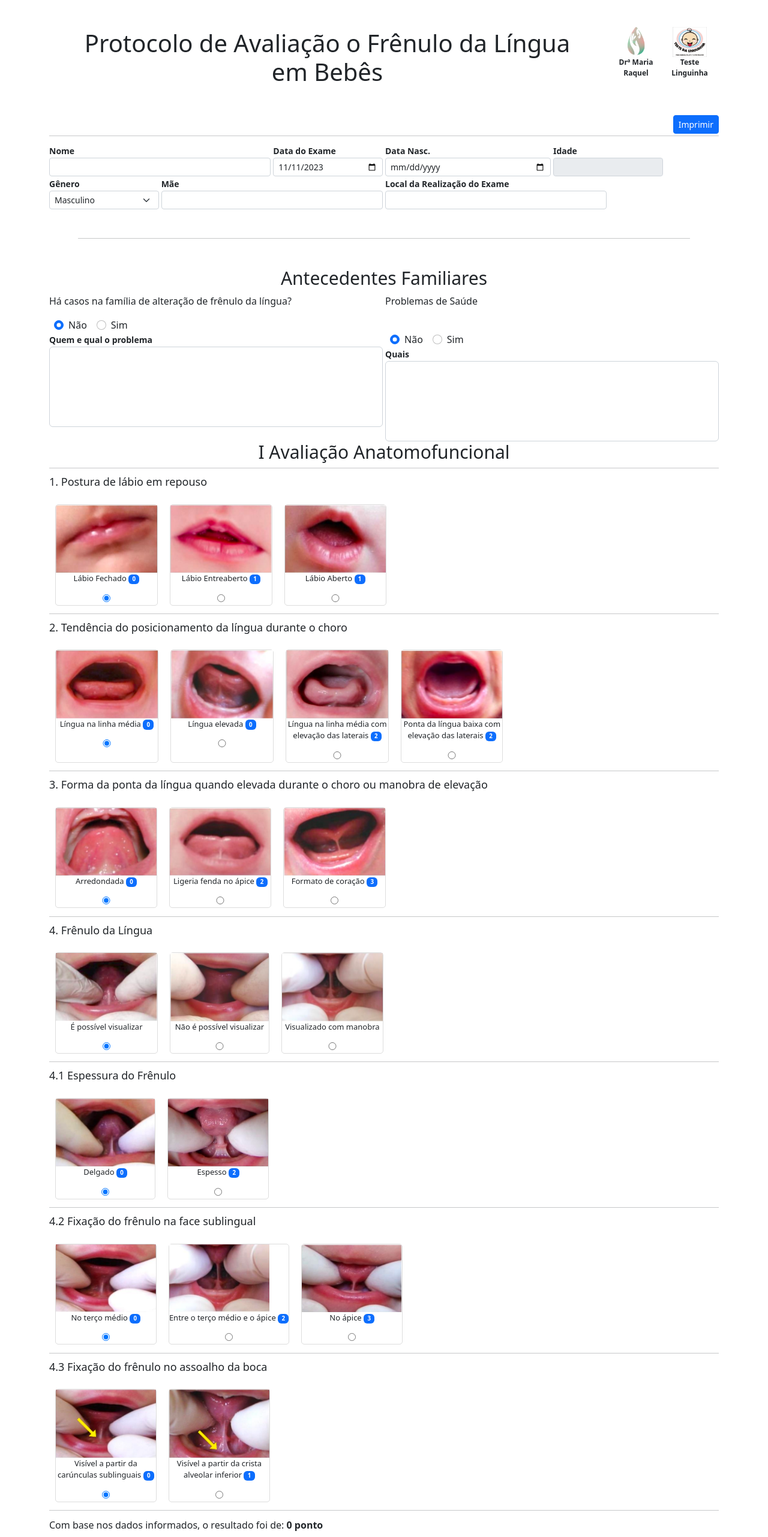
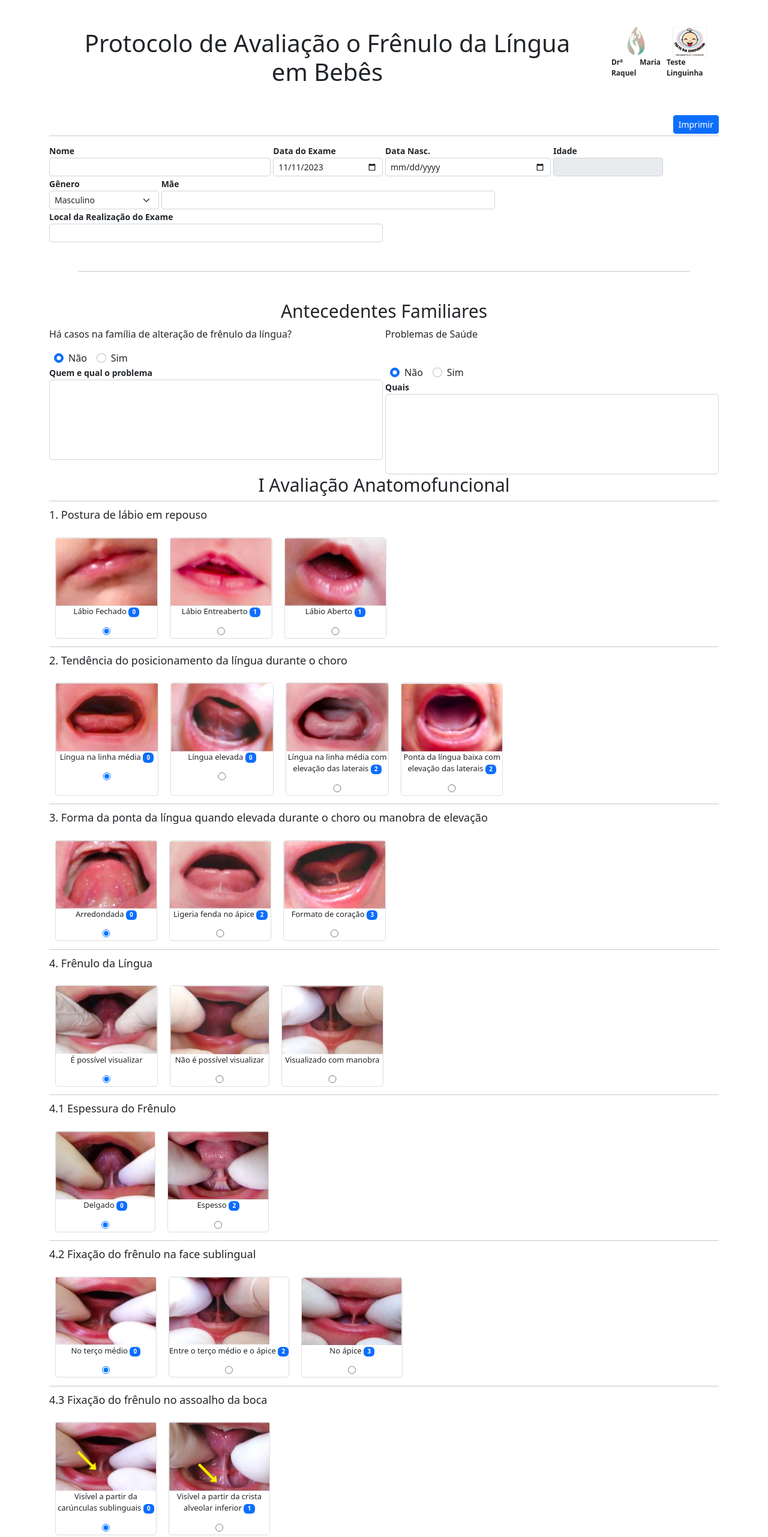
Before and after one commit to gilsonmaran/protocolo-martinelli, a website: page index.html in a window 1280 px wide. Shown: the top 2563 px of the page at 60% size. Drawn offline with nearby package versions, Linux system fonts and the light colour scheme.

Commit message:
style: Correcoes de impressao e texto

```diff
--- a/css/style.css
+++ b/css/style.css
@@ -13,6 +13,7 @@
 
 .images-references {
     display: flex;
+    flex-wrap: wrap;
 }
 
 .images-references .item {
@@ -34,6 +35,10 @@
     border: 1px solid #ddd;
     border-radius: 5px;
     padding-bottom: 5px;
+}
+
+p {
+    text-align: justify;
 }
 
 h1 {
@@ -111,6 +116,10 @@ textarea {
     .only-print {
         display: block;
     }
+
+    .header h1 {
+        font-size: 1.5rem;
+    }
 }
 
 @media screen and (max-width: 600px) {
--- a/index.html
+++ b/index.html
@@ -38,34 +38,34 @@
             <hr>
 
             <div class="row">
-                <div class="form-group col-md-4 col-sm-12">
+                <div class="form-group col-lg-4 col-sm-12">
                     <label for="name">Nome</label>
-                    <input class="form-control form-control-sm"  type="text" id="name" autocomplete="none">
+                    <input class="form-control form-control-sm" type="text" id="name" autocomplete="none">
                 </div>
-                <div class="form-group col-md-2 col-sm-12">
+                <div class="form-group col-lg-2 col-sm-12">
                     <label for="date-exam">Data do Exame</label>
-                    <input class="form-control form-control-sm"  type="date" id="date-exam">
+                    <input class="form-control form-control-sm" type="date" id="date-exam">
                 </div>
-                <div class="form-group col-md-3 col-sm-12">
+                <div class="form-group col-lg-3 col-sm-12">
                     <label for="date-birth">Data Nasc.</label>
                     <input class="form-control form-control-sm" type="date" id="date-birth">
                 </div>
-                <div class="form-group col-md-2 col-sm-12">
+                <div class="form-group col-lg-2 col-sm-12">
                     <label for="age">Idade</label>
                     <input class="form-control form-control-sm" disabled id="age">
                 </div>
-                <div class="form-group col-md-2 col-sm-12">
+                <div class="form-group col-lg-2 col-sm-12">
                     <label for="gender">Gênero</label>
                     <select class="form-select form-select-sm" id="gender">
                         <option value="M">Masculino</option>
                         <option value="F">Feminino</option>
                     </select>
                 </div>
-                <div class="form-group col-md-4 col-sm-12">
+                <div class="form-group col-lg-6 col-sm-12">
                     <label for="mother">Mãe</label>
                     <input class="form-control form-control-sm" type="text" id="mother">
                 </div>
-                <div class="form-group col-md-4 col-sm-12">
+                <div class="form-group col-lg-6 col-sm-12">
                     <label for="exam-place">Local da Realização do Exame</label>
                     <input class="form-control form-control-sm" type="text" id="exam-place">
                 </div>
@@ -80,7 +80,8 @@
 
                     <div class="d-flex">
                         <div class="form-check">
-                            <input class="form-check-input" type="radio" name="historic" id="historic-0" value="0" checked>
+                            <input class="form-check-input" type="radio" name="historic" id="historic-0" value="0"
+                                checked>
                             <label class="form-check-label" for="historic-0">Não</label>
                         </div>
 
@@ -160,7 +161,8 @@
             <h3 class="mb-3">Como fazer o teste da linguinha</h3>
             <p>
                 O teste da línguinha deve ser realizado por um profissional da área da saúde
-                qualificado, como por exemplo, o médico pediatra, médico otorrino, cirurgião dentista ou o fonaudiólogo. Ele deve elevar a língua do bebê
+                qualificado, como por exemplo, o médico pediatra, médico otorrino, cirurgião dentista ou o fonaudiólogo.
+                Ele deve elevar a língua do bebê
                 para verificar se a língua está presa, e também observar o bebê chorando e sugando.
                 O exame não tem contraindicações. <br>
                 Recomenda-se que a avaliação do frênulo da língua seja inicialmente realizada na maternidade.
@@ -202,7 +204,7 @@
 
             <h3 class="mb-3">1. Postura de lábio em repouso</h3>
             <div class="row">
-                <div class="col-md-9">
+                <div class="col">
                     <div class="images-references">
                         <div class="item">
                             <label for="img-1-1"><img src="img/1/1.png" alt=""></label>
@@ -227,7 +229,7 @@
 
             <h3 class="mb-3">2. Tendência do posicionamento da língua durante o choro</h3>
             <div class="row">
-                <div class="col-md-9">
+                <div class="col">
                     <div class="images-references">
                         <div class="item">
                             <label for="img-2-1"><img src="img/2/1.png" alt=""></label>
@@ -256,10 +258,12 @@
             </div>
 
             <hr>
+        </div>
 
+        <div class="page">
             <h3 class="mb-3">3. Forma da ponta da língua quando elevada durante o choro ou manobra de elevação</h3>
             <div class="row">
-                <div class="col-md-9">
+                <div class="col">
                     <div class="images-references">
                         <div class="item">
                             <label for="img-3-1"><img src="img/3/1.png" alt=""></label>
@@ -284,7 +288,7 @@
 
             <h3 class="mb-3">4. Frênulo da Língua</h3>
             <div class="row">
-                <div class="col-md-9">
+                <div class="col">
                     <div class="images-references">
                         <div class="item">
                             <label for="img-4-1"><img src="img/4/1.png" alt=""></label>
@@ -311,7 +315,7 @@
 
             <h3 class="mb-3">4.1 Espessura do Frênulo</h3>
             <div class="row">
-                <div class="col-md-9">
+                <div class="col">
                     <div class="images-references">
                         <div class="item">
                             <label for="img-4-1-1"><img src="img/4-1/1.png" alt=""></label>
@@ -325,15 +329,13 @@
                         </div>
                     </div>
                 </div>
-
-                <div class="col-md-3"></div>
             </div>
 
             <hr>
 
             <h3 class="mb-3">4.2 Fixação do frênulo na face sublingual</h3>
             <div class="row">
-                <div class="col-md-9">
+                <div class="col">
                     <div class="images-references">
                         <div class="item">
                             <label for="img-4-2-1"><img src="img/4-2/1.png" alt=""></label>
@@ -352,15 +354,13 @@
                         </div>
                     </div>
                 </div>
-
-                <div class="col-md-3"></div>
             </div>
 
             <hr>
 
             <h3 class="mb-3">4.3 Fixação do frênulo no assoalho da boca</h3>
             <div class="row">
-                <div class="col-md-9">
+                <div class="col">
                     <div class="images-references">
                         <div class="item">
                             <label for="img-4-3-1"><img src="img/4-3/1.png" alt=""></label>
@@ -376,8 +376,6 @@
                         </div>
                     </div>
                 </div>
-
-                <div class="col-md-3"></div>
             </div>
 
             <hr>
```
